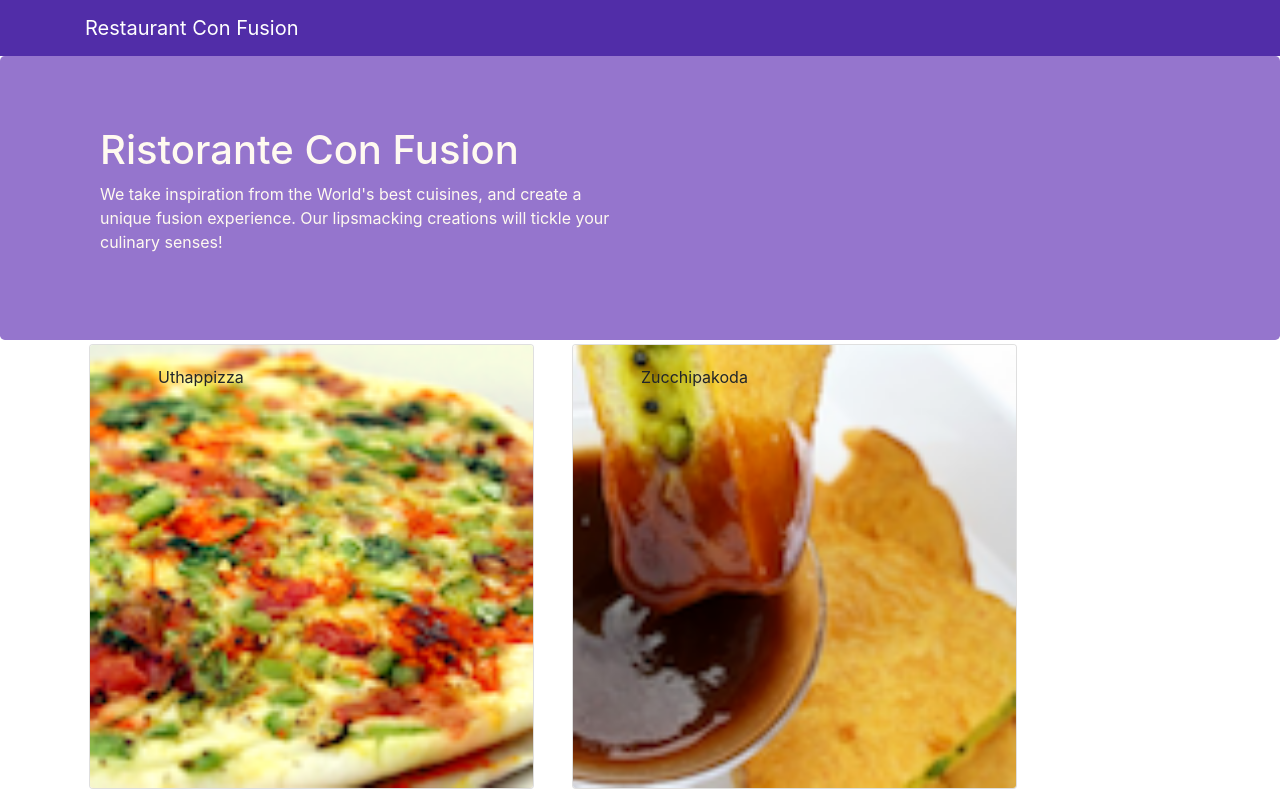
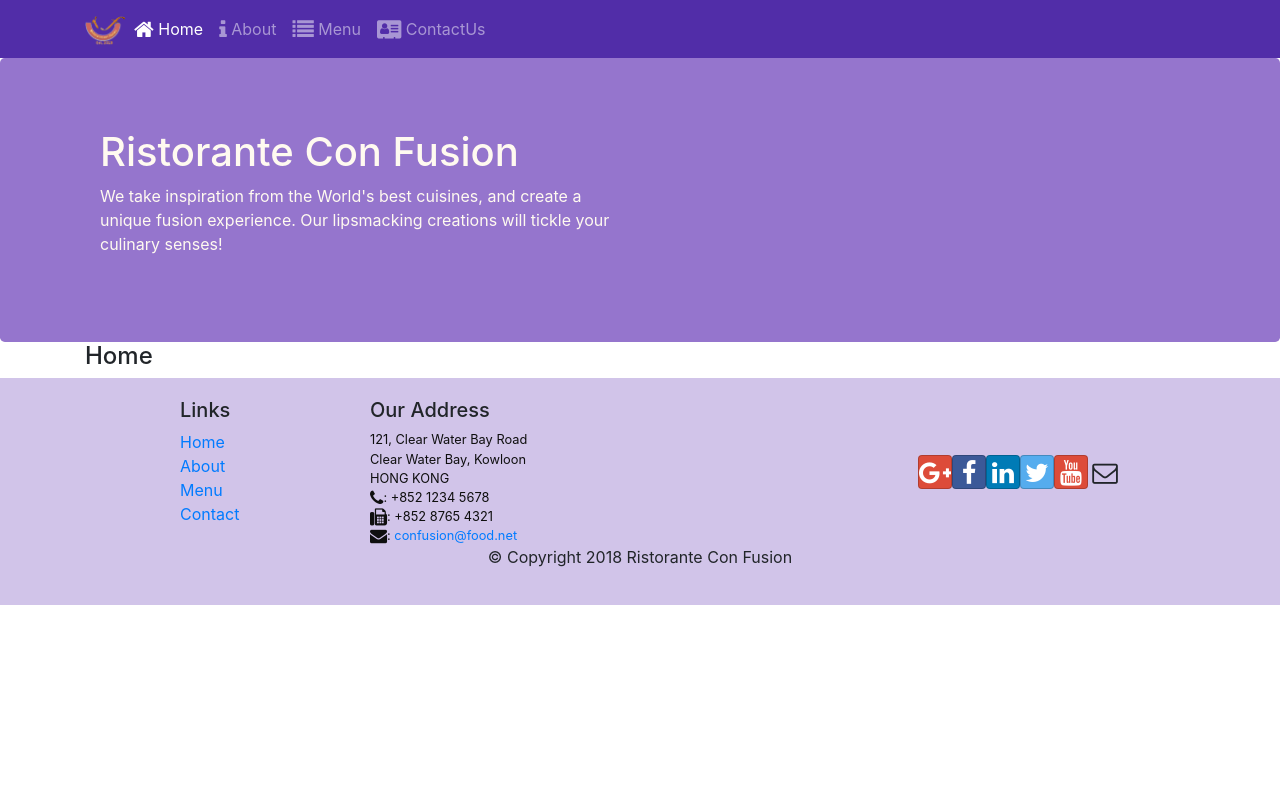
Before and after one commit to AhmedElsayed101/Restaurant-demo, a React (Create React App) app: page /home in a window 1280 px wide. Shown: the top 795 px of the page. Built offline with nearby package versions, Linux system fonts and the light colour scheme.

Commit message:
Added react-router-dom and completed the nav bar

```diff
--- a/package.json
+++ b/package.json
@@ -12,6 +12,7 @@
     "react": "^16.13.1",
     "react-dom": "^16.13.1",
     "react-popper": "^2.2.3",
+    "react-router-dom": "^5.2.0",
     "react-scripts": "3.4.3",
     "reactstrap": "^8.6.0"
   },
--- a/src/App.js
+++ b/src/App.js
@@ -1,12 +1,15 @@
 import React, {Fragment} from 'react';
 import Main from "./components/MainComponent";
+import { BrowserRouter as Router } from "react-router-dom";
 import './App.css';
 
 function App() {
   return (
-    <Fragment>
-      <Main></Main>
-    </Fragment>
+    <Router>
+      <Fragment>
+        <Main/>
+      </Fragment>
+    </Router>
   );
 }
 
--- a/src/components/FooterComponent.js
+++ b/src/components/FooterComponent.js
@@ -1,5 +1,5 @@
 import React from 'react';
-
+import {Link} from 'react-router-dom'
 function Footer(props) {
     return(
     <div className="footer">
@@ -8,10 +8,10 @@ function Footer(props) {
                 <div className="col-4 offset-1 col-sm-2">
                     <h5>Links</h5>
                     <ul className="list-unstyled">
-                        <li><a href="#">Home</a></li>
-                        <li><a href="#">About</a></li>
-                        <li><a href="#">Menu</a></li>
-                        <li><a href="contactus.html">Contact</a></li>
+                        <li><Link to="/home">Home</Link></li>
+                        <li><Link to="/aboutus">About</Link></li>
+                        <li><Link to="/menu">Menu</Link></li>
+                        <li><Link to="/contactus">Contact</Link></li>
                     </ul>
                 </div>
                 <div className="col-7 col-sm-5">
--- a/src/components/HeaderComponent.js
+++ b/src/components/HeaderComponent.js
@@ -1,16 +1,45 @@
-import React, {Component, Fragment} from 'react'
-import {Navbar, NavbarBrand, Jumbotron} from 'reactstrap'
-
+import React, { Component, Fragment } from 'react'
+import { Navbar, NavbarBrand, Nav, NavbarToggler, Collapse, NavItem, Jumbotron } from 'reactstrap'
+import { NavLink } from "react-router-dom";
 
 class Header extends Component {
 
-    render () {
+    state ={
+        isNavOpen : false
+    }
+
+    toggleNav = () => {
+        this.setState({
+            isNavOpen : !this.state.isNavOpen
+        })
+    }
+    render() {
 
         return (
             <Fragment>
-                <Navbar  dark>
+                <Navbar dark expand="md">
                     <div className="container">
-                        <NavbarBrand href= "/" >Restaurant Con Fusion</NavbarBrand>
+
+                        <NavbarToggler onClick= {this.toggleNav}></NavbarToggler>
+                        <NavbarBrand className="mr-auto" href="/" >
+                            <img src="assets/images/logo.png" height="30" width="41" alt="Restaurant Con Fusion" />
+                        </NavbarBrand>
+                        <Collapse isOpen={this.state.isNavOpen} navbar>
+                            <Nav navbar>
+                                <NavItem>
+                                    <NavLink className="nav-link" to="/home"><i className ="fa fa-home fa-lg"></i> Home</NavLink>
+                                </NavItem>
+                                <NavItem>
+                                    <NavLink className="nav-link" to="/aboutus"><i className ="fa fa-info fa-lg"></i> About</NavLink>
+                                </NavItem>
+                                <NavItem>
+                                    <NavLink className="nav-link" to="/menu"><i className ="fa fa-list fa-lg"></i> Menu</NavLink>
+                                </NavItem>
+                                <NavItem>
+                                    <NavLink className="nav-link" to="/contactus"><i className ="fa fa-address-card fa-lg"></i> ContactUs</NavLink>
+                                </NavItem>
+                            </Nav>
+                        </Collapse>
                     </div>
                 </Navbar>
                 <Jumbotron>
--- /dev/null
+++ b/src/components/HomeComponent.js
@@ -0,0 +1,12 @@
+import React from "react";
+
+function Home(props){
+
+    return(
+        <div className="container">
+            <h4>Home</h4>
+        </div>
+    )
+}
+
+export default Home
--- a/src/components/MainComponent.js
+++ b/src/components/MainComponent.js
@@ -1,18 +1,23 @@
-import React, { Component,Fragment } from "react";
+import React, { Component, Fragment } from "react";
+import { Switch, Route, Redirect } from "react-router-dom";
 import Menu from "./MenuListComponent";
 import Header from './HeaderComponent'
 import Footer from './FooterComponent'
+import Home from "./HomeComponent";
+
 class Main extends Component {
 
-
-
-    render () {
+    render() {
 
         return (
             <Fragment >
-                <Header/>
-                <Menu/>
-                <Footer/>
+                <Header />
+                <Switch>
+                    <Route path="/home" component={Home} />
+                    <Route exact path="/menu" component={() => <Menu />} />
+                    <Redirect to= "/home"/>
+                </Switch>
+                <Footer />
             </Fragment>
         )
     }
```
Also changed, not shown: 1 other file (tests, documents, lock files or other folders).
